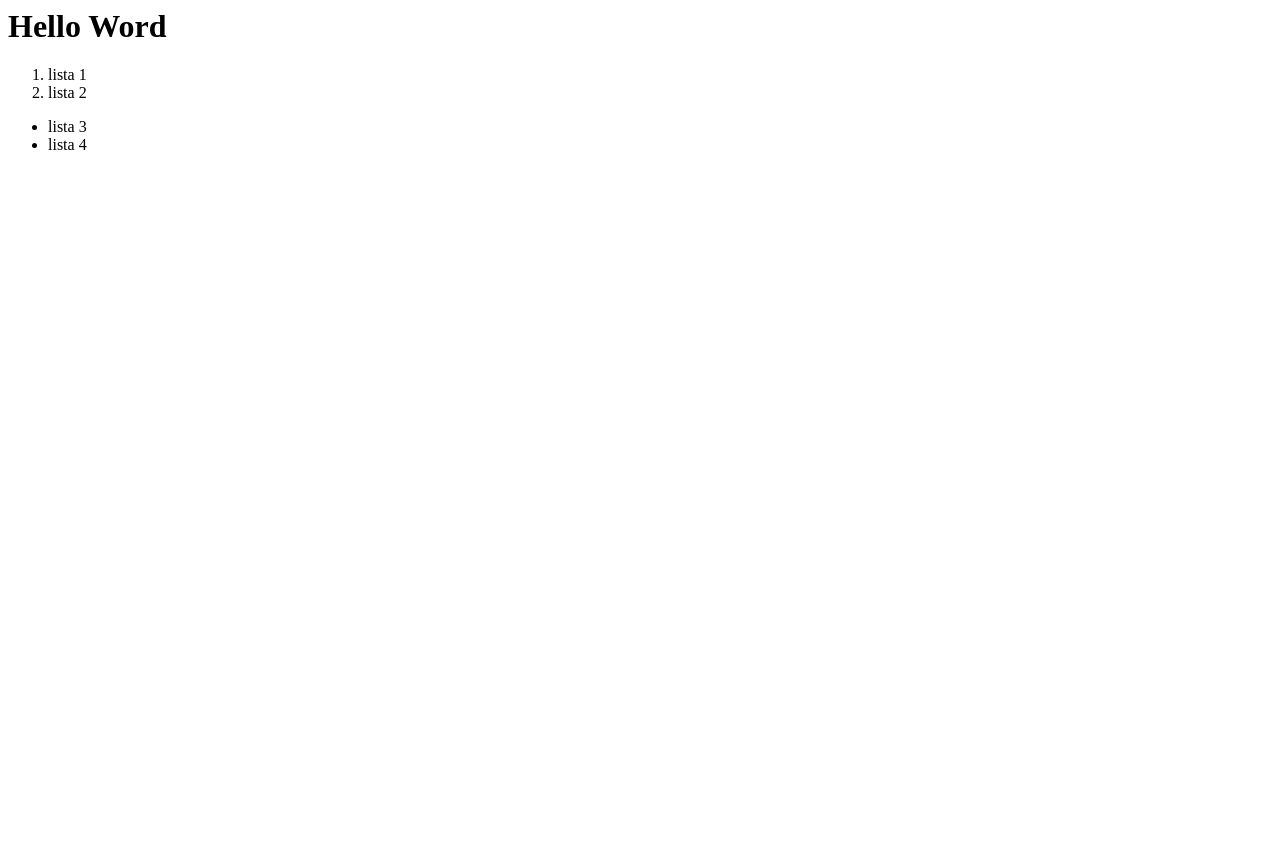
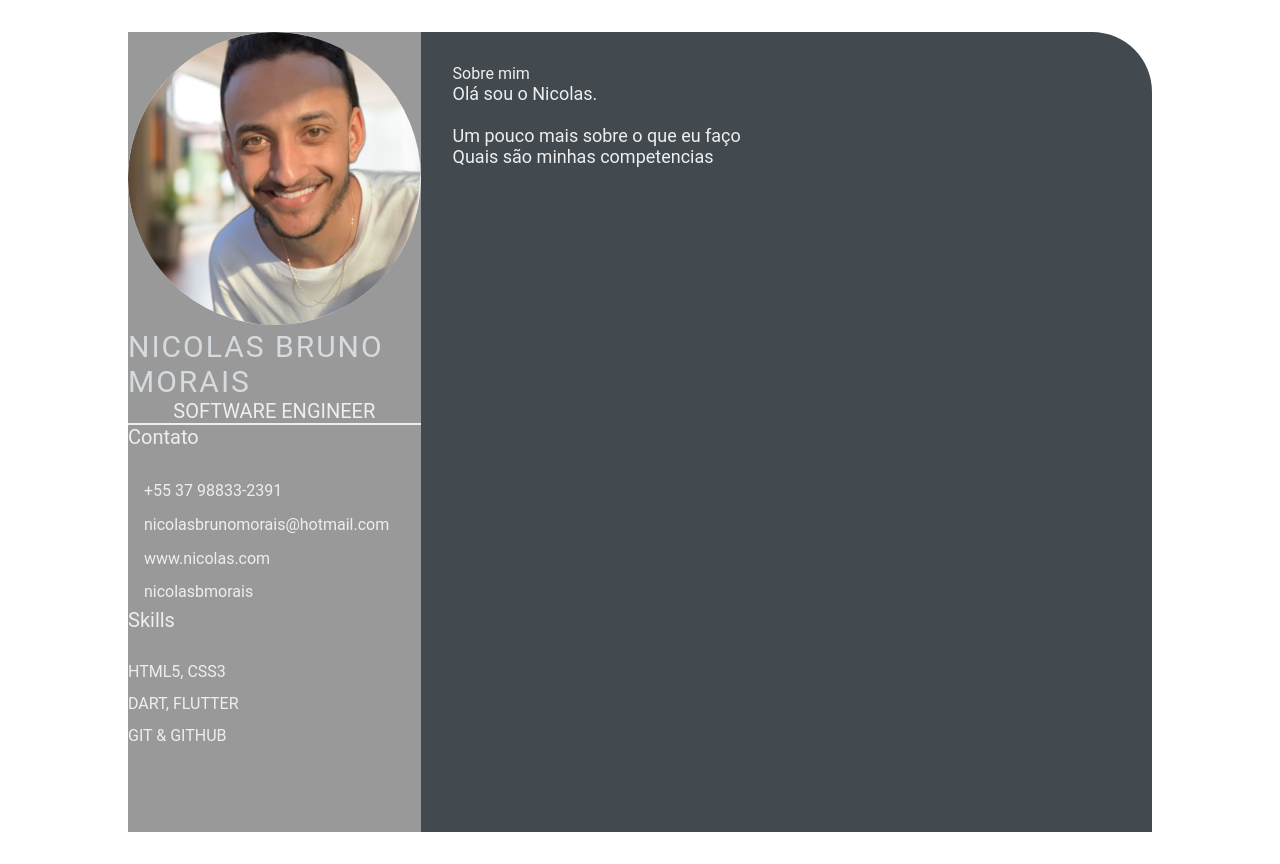
Before and after one commit to nicolasbmorais/nicolasbrunomorais.github.io, a plain HTML site: page index.html in a window 1280 px wide. Before the commit the page ends 800 px from the top, so only its background shows below. Drawn offline with Linux system fonts and the light colour scheme.

Commit message:
implementando página e estilo

```diff
--- a/index.html
+++ b/index.html
@@ -1,23 +1,63 @@
-<html>
+<!DOCTYPE html>
+<html lang="pt-br">
+<head>
+    <meta charset="UTF-8">
+    <meta http-equiv="X-UA-Compatible" content="IE=edge">
+    <meta name="viewport" content="width=device-width, initial-scale=1.0">
+    <title>Nicolas Morais</title>
 
-<head>
-    <title>
-        Portfolio EBAC
-    </title>
+    <link rel="stylesheet" href="style.css">
+
 </head>
 
 <body>
-    <h1>
-        Hello Word
-    </h1>
-    <ol>
-        <li>lista 1</li>
-        <li>lista 2</li>
-    </ol>
-    <ul>
-        <li>lista 3</li>
-        <li>lista 4</li>
-    </ul>
+    <main class="resume-contents">
+        <section class="left-section">
+            <section class="left-section-content">
+                <div class="profile">
+                    <img src="img/profile-image.jpeg" alt="Profile image" class="class profile-image">
+                    <p class="name">Nicolas Bruno Morais</p>
+                    <p class="profession">Software Engineer</p>
+                </div>
+                <div class="contact-info">
+                    <p class="left-title">Contato</p>
+                    <ul>
+                        <li><i class="fa-phone"></i>+55 37 98833-2391</li>
+                        <li><i class="fa-envelop"></i>nicolasbrunomorais@hotmail.com</li>
+                        <li><i class="fa-globe"></i>www.nicolas.com</li>
+                        <li><i class="fa-git"></i>nicolasbmorais</li>
+                    </ul>
+                </div>
+                <div class="skills">
+                    <p class="left-title">Skills</p>
+                    <ul>
+                        <li>
+                            <p>HTML5, CSS3</p>
+                        </li>
+                        <li>
+                            <p>DART, FLUTTER</p>
+                        </li>
+                        <li>
+                            <p> GIT & GITHUB</p>
+                        </li>
+                        </ul>
+                </div>
+                </section>
+                </section>
+                <section class="right-section">
+                    <div class="right-section-contents">
+                        <section class="about gap">
+                            <div class="right-title">Sobre mim</div>
+                            <p class="about-me-contents">
+                                Olá sou o Nicolas.<br>
+                                <br> Um pouco mais sobre o que eu faço
+                                <br> Quais são minhas competencias
+                            </p>
+                        </section>
+                    </div>
+                </section>
+
+                </main>
 </body>
 
 </html>
--- /dev/null
+++ b/style.css
@@ -0,0 +1,105 @@
+* {
+    margin: 0;
+    padding: 0;
+    box-sizing: border-box;
+    list-style: none;
+    font-family: 'Roboto', sans-serif;
+}
+
+.resume-contents {
+    min-height: 100vh;
+    width: 80%;
+    margin: 2rem auto;
+    display: grid;
+    grid-template-columns: repeat(7, 1fr);
+}
+
+.left-section {
+    grid-column: span 2;
+    height: 100%;
+    background-color: #999999;
+}
+
+.right-section {
+    grid-column: span 5;
+    height: 100%;
+    background-color: #424a50;
+    border-radius: 0px 60px 0px 0px;
+}
+
+.left-section-contents {
+    padding: 2rem 2rem;
+}
+
+.profile {
+    width: 100%;
+    border-bottom: 2px solid #eeeeee;
+}
+
+.profile .profile-image {
+    width: 100%;
+    border-radius: 100%;
+}
+
+.name {
+    color: #D6DBDF;
+    font-size: 30px;
+    letter-spacing: 2px;
+    text-transform: uppercase;
+}
+
+.profession {
+    color: #eeeeee;
+    font-size: 20px;
+    text-transform: uppercase;
+    text-align: center;
+}
+
+/* .contact-info { border-bottom: 2px solid #1B2631; } */
+.left-title {
+    color: #eeeeee;
+    font-size: 20px;
+}
+
+.contact-info ul {
+    padding-top: 1.5rem;
+}
+
+.contact-info ul li,
+.references ul li {
+    padding: .4rem 0;
+    color: #eeeeee;
+}
+
+.contact-info ul li i,
+.references ul li i {
+    padding-right: 1rem;
+    font-size: 18px;
+    color: #eeeeee;
+}
+
+.skills ul {
+    padding-top: 1.5rem;
+}
+
+.skills ul li p {
+    padding: .4rem 0;
+    color: #eeeeee;
+}
+
+.right-section-contents {
+    padding: 2rem 2rem;
+}
+
+.right-title {
+    color: #eeeeee;
+}
+
+.gap {
+    padding-bottom: 2rem;
+}
+
+.about-me-contents {
+    font-size: 18px;
+    color: #eeeeee;
+}
```
Also changed, not shown: img/profile-image.jpeg (added).
